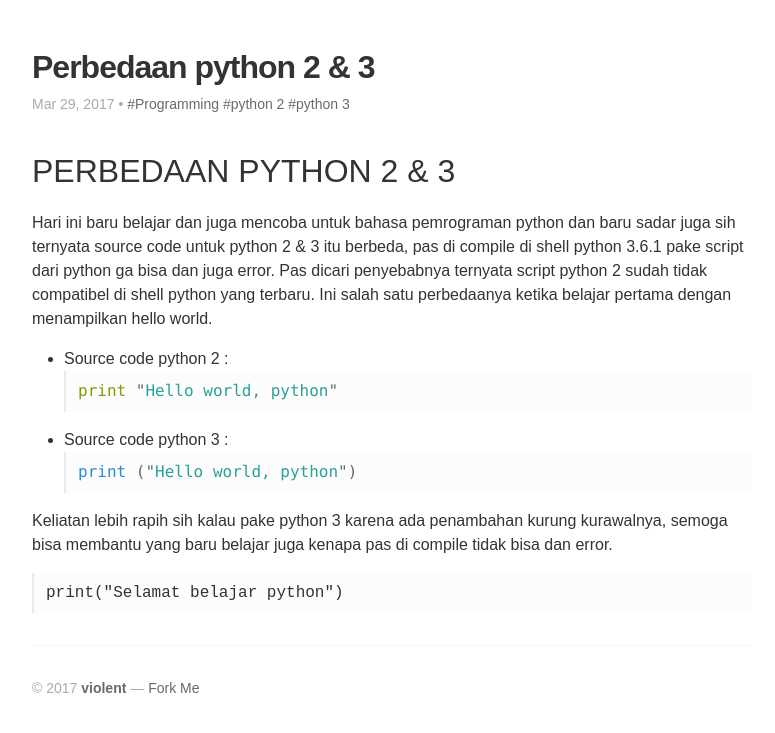
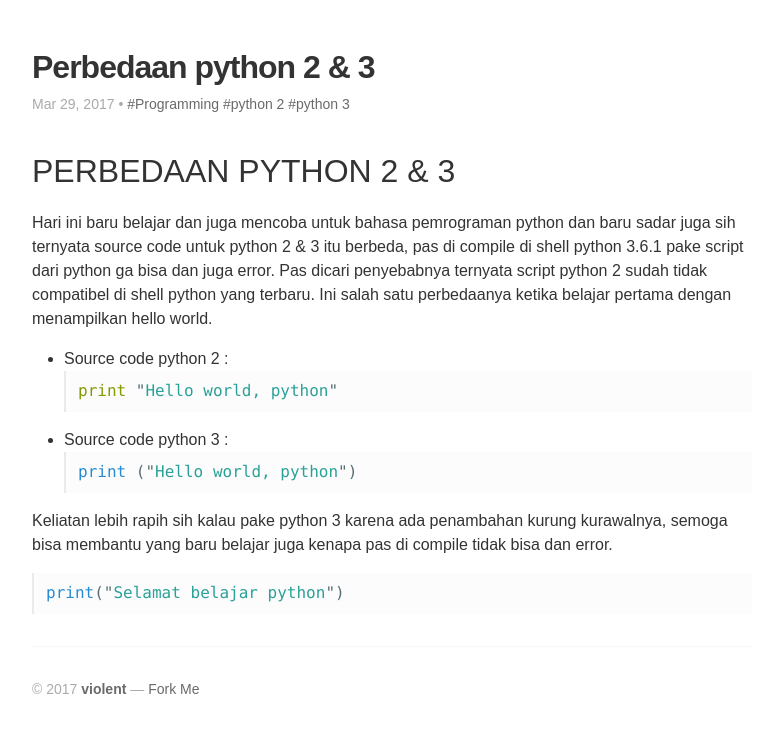
Before and after one commit to naufaltrix/naufaltrix.github.io, a Jekyll site: the page built from _posts/2017-03-29-perbedaan-python-2-dan-3.md, in a window 1280 px wide. Shown: the top 733 px of the page, without its empty margins (8-783 px from the left). Built offline with Jekyll 4.4.1, drawn with Linux system fonts in a browser that asks for light colours; some web fonts are replaced; comment, search, counter and statistics services are not loaded.

Commit message:
Update 2017-03-29-perbedaan-python-2-dan-3.md

````diff
--- a/_posts/2017-03-29-perbedaan-python-2-dan-3.md
+++ b/_posts/2017-03-29-perbedaan-python-2-dan-3.md
@@ -24,4 +24,6 @@ print ("Hello world, python")
 Keliatan lebih rapih sih kalau pake python 3 karena ada penambahan kurung kurawalnya, semoga bisa membantu yang baru belajar juga
 kenapa pas di compile tidak bisa dan error.
 
-<pre>print("Selamat belajar python")</pre>
+```python
+print("Selamat belajar python")
+```
````
